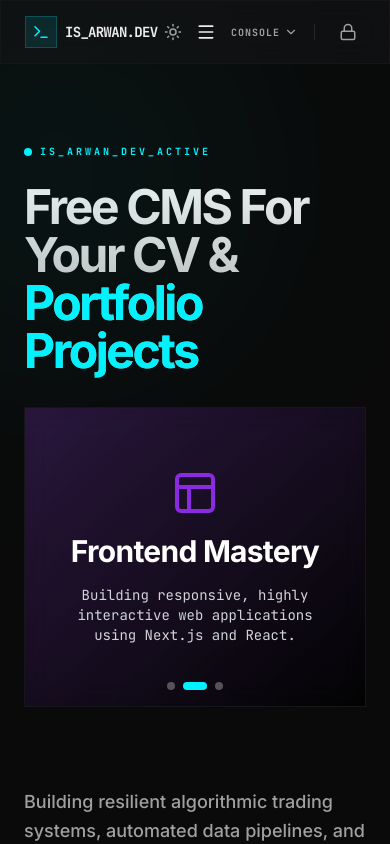
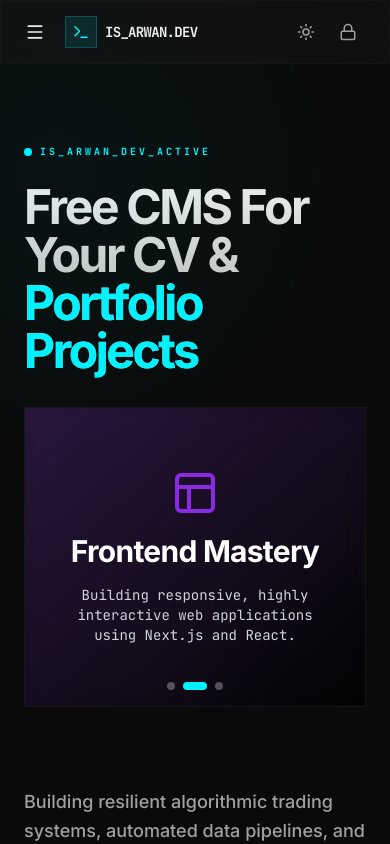
Before and after one commit to arwan-d3v/modern-arwan, a Next.js app: page / in a window 390 px wide. Shown: the top 844 px of the page. Built offline with nearby package versions, Linux system fonts and the light colour scheme; no server answers; the database is empty.

Commit message:
fix(ui): reposition hamburger to left side, fix hydration error on dark mode toggle

```diff
--- a/src/components/DarkModeToggle.tsx
+++ b/src/components/DarkModeToggle.tsx
@@ -1,11 +1,21 @@
 "use client";
 
 import { useTheme } from "next-themes";
-import { Switch } from "@headlessui/react"; // using headlessui for toggle (already dependency?)
 import { Moon, Sun } from "lucide-react";
+import { useEffect, useState } from "react";
 
 export default function DarkModeToggle() {
+  const [mounted, setMounted] = useState(false);
   const { theme, setTheme } = useTheme();
+
+  useEffect(() => {
+    setMounted(true);
+  }, []);
+
+  if (!mounted) {
+    return <div className="w-[18px] h-[18px]" />;
+  }
+
   const isDark = theme === "dark";
   return (
     <button
--- a/src/components/Navbar.tsx
+++ b/src/components/Navbar.tsx
@@ -16,7 +16,13 @@ export default function Navbar() {
 
   return (
     <nav className="fixed top-0 left-0 right-0 z-[100] h-16 glass border-b border-white/5 flex items-center px-6 md:px-12 justify-between">
-      {/* Left: Branding */}
+      {/* Left: Hamburger & Branding */}
+      <div className="flex items-center gap-3">
+        {/* Mobile menu button */}
+        <button className="md:hidden p-2 -ml-2" onClick={() => setMenuOpen(!menuOpen)} aria-label="Toggle menu">
+          <Menu size={20} className="text-text-primary" />
+        </button>
+
         <Link href="/" className="flex items-center gap-2 group">
           <div className="p-1.5 bg-accent-cyan/10 rounded-none border border-accent-cyan/20 group-hover:border-accent-cyan/50 transition-colors">
             <Terminal className="text-accent-cyan" size={18} />
@@ -25,11 +31,7 @@ export default function Navbar() {
             IS_ARWAN.DEV
           </span>
         </Link>
-      <DarkModeToggle />
-      {/* Mobile menu button */}
-      <button className="md:hidden p-2" onClick={() => setMenuOpen(!menuOpen)} aria-label="Toggle menu">
-        <Menu size={20} className="text-text-primary" />
-      </button>
+      </div>
 
       {/* Center: Links (desktop) */}
       <div className="hidden md:flex items-center gap-4 lg:gap-8">
@@ -43,6 +45,7 @@ export default function Navbar() {
 
       {/* Right: Status & Dashboard */}
       <div className="flex items-center gap-4">
+        <DarkModeToggle />
         <div className="hidden sm:flex items-center gap-2 px-3 py-1 bg-black/40 border border-white/5">
           <motion.div
             animate={{ opacity: [0.3, 1, 0.3] }}
@@ -52,8 +55,8 @@ export default function Navbar() {
           <span className="text-[9px] font-mono text-accent-cyan font-bold tracking-[0.2em] uppercase">SYS_ONLINE</span>
         </div>
         <div className="h-4 w-px bg-white/10 hidden sm:block" />
-        <div className="flex items-center gap-4">
-          <div className="relative group">
+        <div className="flex items-center gap-2 md:gap-4">
+          <div className="relative group hidden sm:block">
             <button className="font-mono text-[10px] font-bold tracking-widest text-text-secondary hover:text-accent-cyan uppercase transition-colors flex items-center gap-1">
               Console
               <ChevronDown size={14} className="group-hover:rotate-180 transition-transform duration-300" />
@@ -74,7 +77,7 @@ export default function Navbar() {
               )}
             </div>
           </div>
-          <div className="h-4 w-px bg-white/10" />
+          <div className="h-4 w-px bg-white/10 hidden sm:block" />
           {profile ? (
             <div className="relative group">
               <button className="flex items-center gap-2 focus:outline-none">
@@ -121,11 +124,11 @@ export default function Navbar() {
       {/* Mobile menu panel */}
       {menuOpen && (
         <motion.div
-          initial={{ x: '100%' }}
+          initial={{ x: '-100%' }}
           animate={{ x: 0 }}
-          exit={{ x: '100%' }}
+          exit={{ x: '-100%' }}
           transition={{ type: 'spring', damping: 25, stiffness: 200 }}
-          className="fixed top-0 right-0 bottom-0 w-[280px] bg-background border-l border-white/10 flex flex-col p-6 z-[110] md:hidden shadow-2xl overflow-y-auto"
+          className="fixed top-0 left-0 bottom-0 w-[280px] bg-background border-r border-white/10 flex flex-col p-6 z-[110] md:hidden shadow-2xl overflow-y-auto"
         >
           <div className="flex items-center justify-between mb-8">
             <span className="font-mono font-bold tracking-tighter text-accent-cyan uppercase text-sm">
```
Also changed, not shown: public/sw.js. Lines whose indentation alone changed are shown as unchanged.
